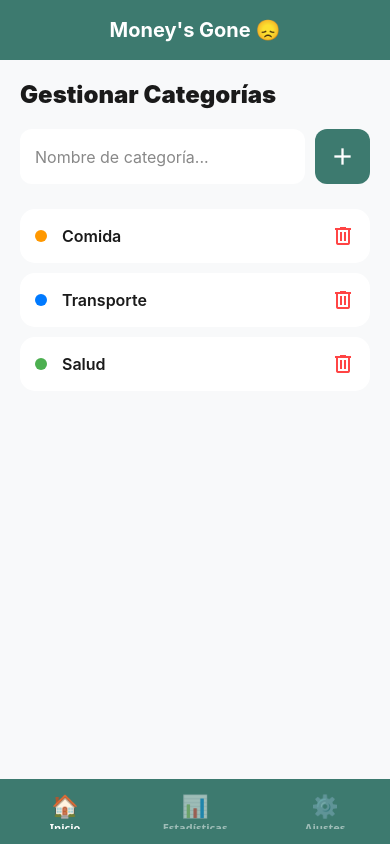
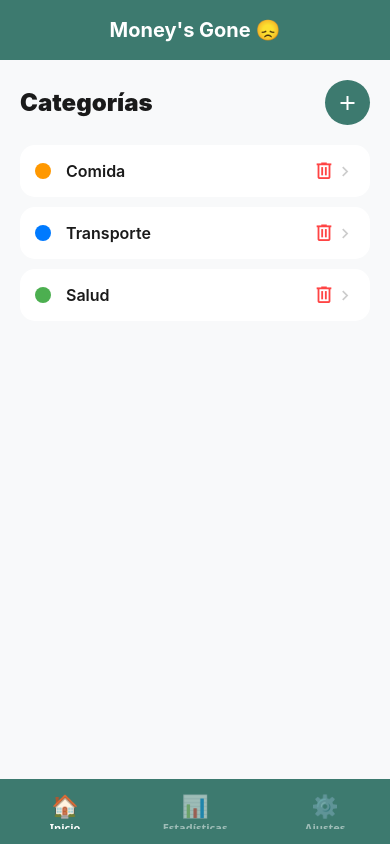
Before and after one commit to BrunoMoreno7/Taller-de-Aplicaciones, a React Native app: screen /GestionCategoriasScreen in a window 390 px wide. Built offline with nearby package versions, Linux system fonts and the light colour scheme.

Commit message:
add personalizacion de categorias

```diff
--- a/src/hooks/useGastos.js
+++ b/src/hooks/useGastos.js
@@ -70,6 +70,13 @@ export function useGastos() {
     emitirCambio();
   }, []);
 
+  const editarCategoria = useCallback(async (id, nuevosDatos) => {
+    categoriasEnMemoria = categoriasEnMemoria.map(c =>
+      c.id === id ? { ...c, ...nuevosDatos } : c
+    );
+    emitirCambio();
+  }, []);
+
   const eliminarCategoria = useCallback(async (id) => {
     categoriasEnMemoria = categoriasEnMemoria.filter((c) => c.id !== id);
     emitirCambio();
@@ -117,6 +124,7 @@ export function useGastos() {
     agregarGasto,
     eliminarGasto,
     agregarCategoria, // <--- Nueva función expuesta
+    editarCategoria,
     eliminarCategoria, // <--- Nueva función expuesta
     limpiarGastos,     // <--- Para la pantalla de Opciones
     eliminarTodo       // <--- Para la pantalla de Opciones
--- a/src/screens/GestionCategoriasScreen.js
+++ b/src/screens/GestionCategoriasScreen.js
@@ -1,65 +1,122 @@
 import React, { useState } from 'react';
-import { View, Text, StyleSheet, FlatList, TouchableOpacity, TextInput, Alert } from 'react-native';
+import {
+  View, Text, StyleSheet, FlatList, TouchableOpacity,
+  TextInput, Modal, ScrollView
+} from 'react-native';
 import { useTheme } from '../context/ThemeContext';
 import { useGastos } from '../hooks/useGastos';
 import { MaterialCommunityIcons } from '@expo/vector-icons';
 import AppHeader from '../components/AppHeader';
+import ColorPicker from 'react-native-wheel-color-picker';
 
 export default function GestionCategoriasScreen() {
   const { theme, accentColor } = useTheme();
-  const { categorias, agregarCategoria, eliminarCategoria } = useGastos();
+  const { categorias, agregarCategoria, eliminarCategoria, editarCategoria } = useGastos();
+
+  // Estados para el Modal de Edición/Creación
+  const [modalVisible, setModalVisible] = useState(false);
+  const [editandoId, setEditandoId] = useState(null); // null = creando, id = editando
   const [nombre, setNombre] = useState('');
+  const [tempColor, setTempColor] = useState(accentColor);
 
-  const handleAdd = () => {
+  const abrirEditor = (cat = null) => {
+    if (cat) {
+      setEditandoId(cat.id);
+      setNombre(cat.nombre);
+      setTempColor(cat.color);
+    } else {
+      setEditandoId(null);
+      setNombre('');
+      setTempColor(accentColor);
+    }
+    setModalVisible(true);
+  };
+
+  const handleGuardar = () => {
     if (!nombre.trim()) return;
-    if (categorias.find(c => c.nombre.toLowerCase() === nombre.toLowerCase())) {
-      Alert.alert("Error", "Esta categoría ya existe.");
-      return;
+
+    if (editandoId) {
+      editarCategoria(editandoId, { nombre: nombre.trim(), color: tempColor });
+    } else {
+      agregarCategoria({ nombre: nombre.trim(), color: tempColor });
     }
-    agregarCategoria({
-      id: Date.now().toString(),
-      nombre: nombre.trim(),
-      color: accentColor
-    });
-    setNombre('');
+    setModalVisible(false);
   };
 
   return (
     <View style={[styles.container, { backgroundColor: theme.colors.background }]}>
       <AppHeader />
+
       <View style={styles.content}>
-        <Text style={[styles.title, { color: theme.colors.text }]}>Gestionar Categorías</Text>
-
-        <View style={styles.inputBox}>
-          <TextInput
-            style={[styles.input, { backgroundColor: theme.colors.card, color: theme.colors.text }]}
-            placeholder="Nombre de categoría..."
-            placeholderTextColor="#888"
-            value={nombre}
-            onChangeText={setNombre}
-          />
-          <TouchableOpacity
-            style={[styles.addBtn, { backgroundColor: accentColor }]}
-            onPress={handleAdd}
-          >
-            <MaterialCommunityIcons name="plus" size={28} color="white" />
-          </TouchableOpacity>
+        <View style={styles.headerRow}>
+            <Text style={[styles.title, { color: theme.colors.text }]}>Categorías</Text>
+            <TouchableOpacity
+                style={[styles.addBtn, { backgroundColor: accentColor }]}
+                onPress={() => abrirEditor()}
+            >
+                <MaterialCommunityIcons name="plus" size={24} color="white" />
+            </TouchableOpacity>
         </View>
 
         <FlatList
           data={categorias}
           keyExtractor={item => item.id}
           renderItem={({ item }) => (
-            <View style={[styles.catItem, { backgroundColor: theme.colors.card }]}>
+            <TouchableOpacity
+              style={[styles.catItem, { backgroundColor: theme.colors.card }]}
+              onPress={() => abrirEditor(item)}
+            >
               <View style={[styles.colorDot, { backgroundColor: item.color }]} />
               <Text style={[styles.catName, { color: theme.colors.text }]}>{item.nombre}</Text>
               <TouchableOpacity onPress={() => eliminarCategoria(item.id)}>
-                <MaterialCommunityIcons name="trash-can-outline" size={24} color="#FF4444" />
+                <MaterialCommunityIcons name="trash-can-outline" size={22} color="#FF4444" />
               </TouchableOpacity>
-            </View>
+              <MaterialCommunityIcons name="chevron-right" size={20} color="#CCC" />
+            </TouchableOpacity>
           )}
         />
       </View>
+
+      {/* MODAL DE EDICIÓN / CREACIÓN */}
+      <Modal visible={modalVisible} animationType="slide" transparent>
+        <View style={styles.modalOverlay}>
+          <View style={[styles.modalContent, { backgroundColor: theme.colors.card }]}>
+            <Text style={[styles.modalTitle, { color: theme.colors.text }]}>
+                {editandoId ? 'Editar Categoría' : 'Nueva Categoría'}
+            </Text>
+
+            <TextInput
+              style={[styles.input, { backgroundColor: theme.dark ? '#2A2A2A' : '#F5F5F5', color: theme.colors.text }]}
+              placeholder="Nombre de la categoría"
+              placeholderTextColor="#888"
+              value={nombre}
+              onChangeText={setNombre}
+            />
+
+            <Text style={[styles.label, { color: theme.colors.text }]}>Color de categoría</Text>
+
+            <View style={styles.pickerContainer}>
+                <ColorPicker
+                    color={tempColor}
+                    onColorChange={setTempColor}
+                    thumbSize={25}
+                    sliderSize={25}
+                    noSnap={true}
+                    row={false}
+                />
+            </View>
+
+            <View style={styles.buttonRow}>
+              <TouchableOpacity style={styles.cancelBtn} onPress={() => setModalVisible(false)}>
+                <Text style={styles.cancelBtnText}>Cancelar</Text>
+              </TouchableOpacity>
+              <TouchableOpacity style={[styles.saveBtn, { backgroundColor: accentColor }]} onPress={handleGuardar}>
+                <Text style={styles.saveBtnText}>Guardar</Text>
+              </TouchableOpacity>
+            </View>
+          </View>
+        </View>
+      </Modal>
     </View>
   );
 }
@@ -67,11 +124,22 @@ export default function GestionCategoriasScreen() {
 const styles = StyleSheet.create({
   container: { flex: 1 },
   content: { padding: 20, flex: 1 },
-  title: { fontSize: 24, fontWeight: '900', marginBottom: 20 },
-  inputBox: { flexDirection: 'row', marginBottom: 25 },
-  input: { flex: 1, borderRadius: 12, padding: 15, marginRight: 10, fontSize: 16 },
-  addBtn: { width: 55, height: 55, borderRadius: 12, justifyContent: 'center', alignItems: 'center' },
-  catItem: { flexDirection: 'row', alignItems: 'center', padding: 15, borderRadius: 15, marginBottom: 10 },
-  colorDot: { width: 12, height: 12, borderRadius: 6, marginRight: 15 },
-  catName: { flex: 1, fontSize: 16, fontWeight: '600' }
+  headerRow: { flexDirection: 'row', justifyContent: 'space-between', alignItems: 'center', marginBottom: 20 },
+  title: { fontSize: 24, fontWeight: '900' },
+  addBtn: { width: 45, height: 45, borderRadius: 22.5, justifyContent: 'center', alignItems: 'center' },
+  catItem: { flexDirection: 'row', alignItems: 'center', padding: 15, borderRadius: 15, marginBottom: 10, elevation: 1 },
+  colorDot: { width: 16, height: 16, borderRadius: 8, marginRight: 15 },
+  catName: { flex: 1, fontSize: 16, fontWeight: '600' },
+
+  modalOverlay: { flex: 1, backgroundColor: 'rgba(0,0,0,0.7)', justifyContent: 'center', alignItems: 'center' },
+  modalContent: { width: '90%', height: 550, padding: 25, borderRadius: 25 },
+  modalTitle: { fontSize: 20, fontWeight: 'bold', marginBottom: 20, textAlign: 'center' },
+  input: { borderRadius: 12, padding: 15, fontSize: 16, marginBottom: 20 },
+  label: { fontSize: 14, fontWeight: '700', marginBottom: 10, opacity: 0.6, textTransform: 'uppercase' },
+  pickerContainer: { flex: 1, marginBottom: 20 },
+  buttonRow: { flexDirection: 'row', justifyContent: 'space-between' },
+  cancelBtn: { flex: 0.48, padding: 15, borderRadius: 12, backgroundColor: '#EEE', alignItems: 'center' },
+  cancelBtnText: { color: '#333', fontWeight: 'bold' },
+  saveBtn: { flex: 0.48, padding: 15, borderRadius: 12, alignItems: 'center' },
+  saveBtnText: { color: 'white', fontWeight: 'bold' }
 });
```
